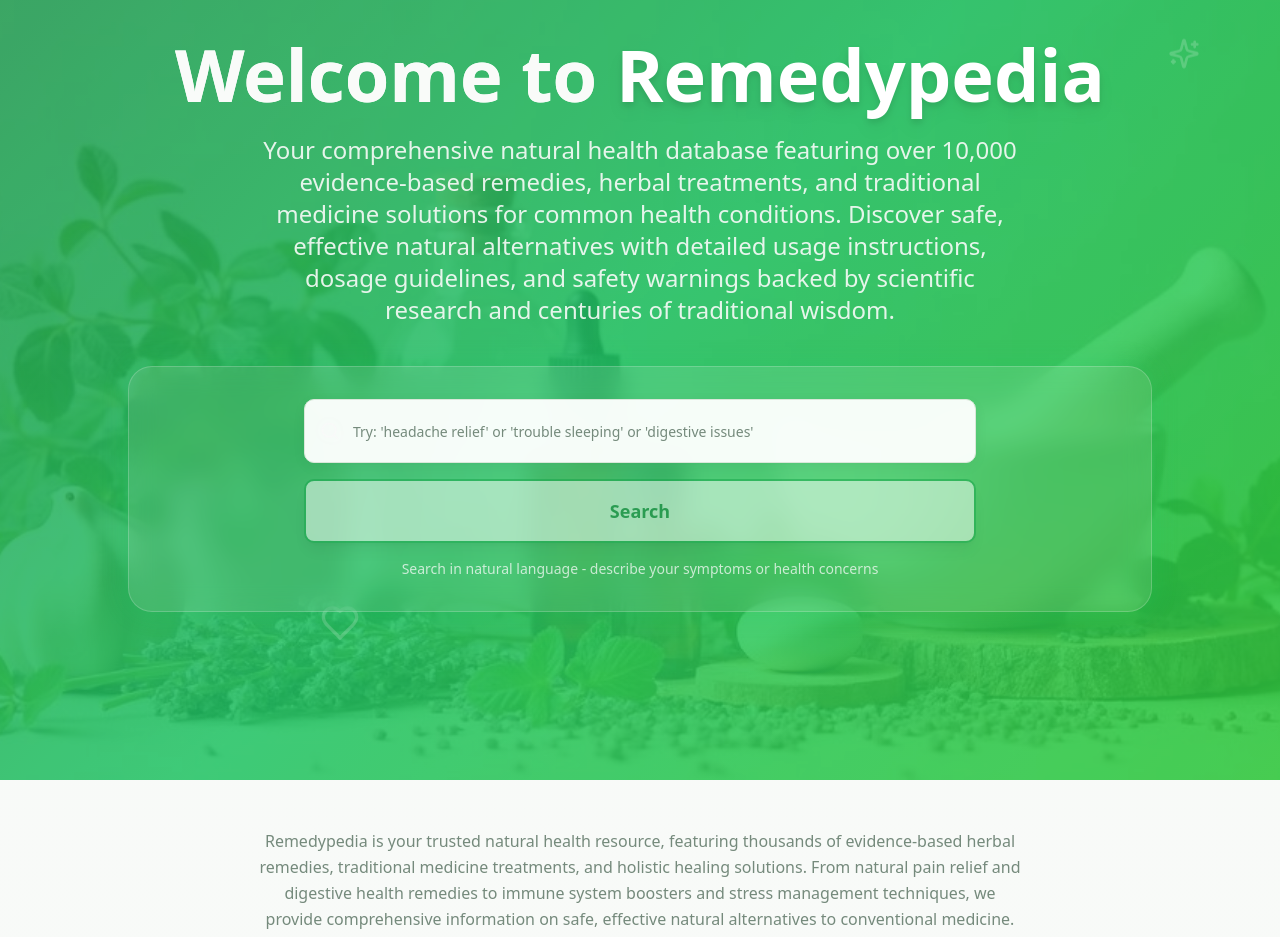
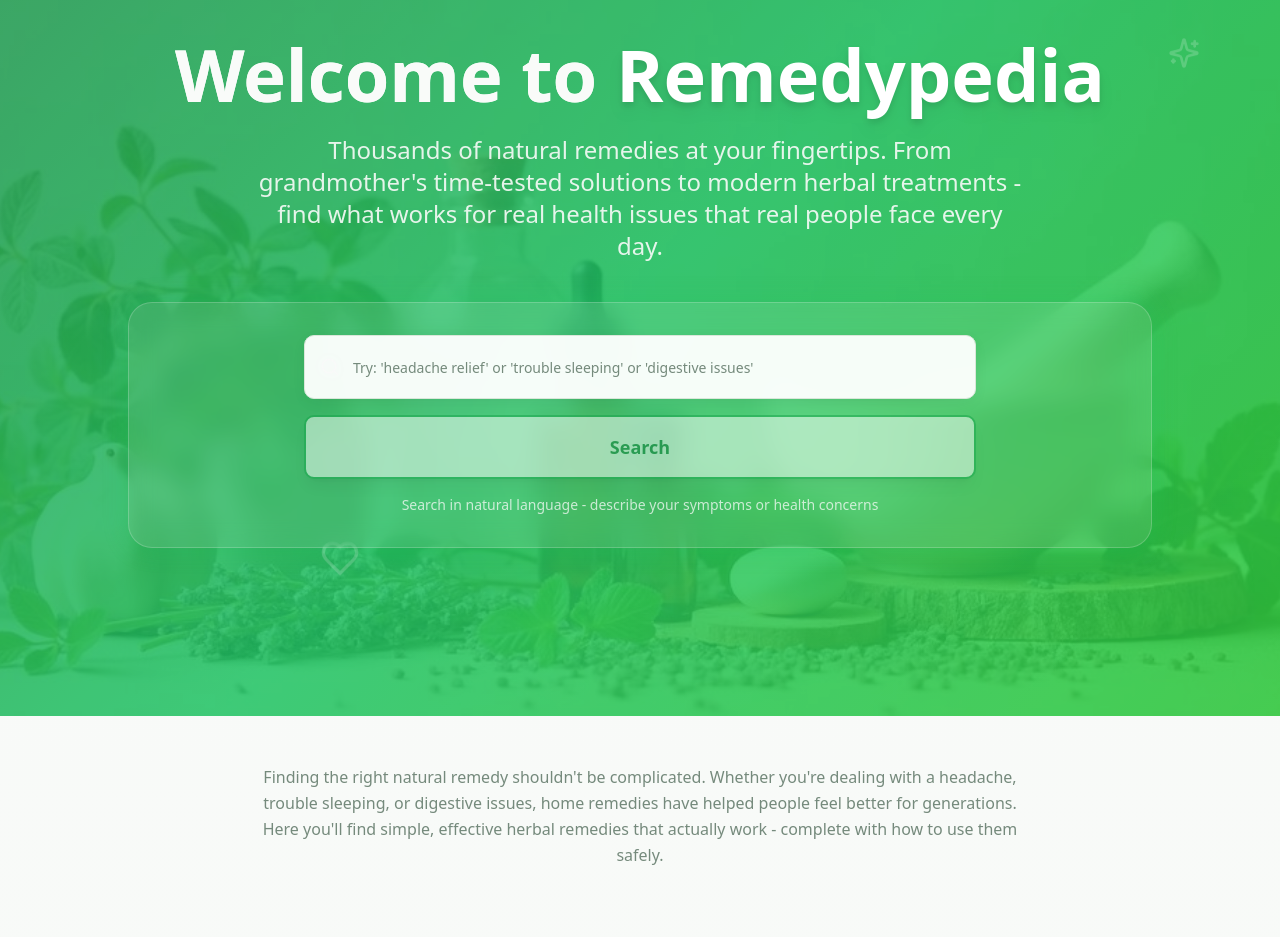
Before and after one commit to CurwinB/pedi, a React (Vite) app: page / in a window 1280 px wide. Shown: the part 122-1059 px from the top of the page. Built offline with nearby package versions, Linux system fonts and the light colour scheme.

Commit message:
Refactor homepage content
Remove content and rewrite for natural language and SEO.

```diff
--- a/src/pages/Index.tsx
+++ b/src/pages/Index.tsx
@@ -298,7 +298,7 @@ const Index = () => {
                 Welcome to <span className="text-white font-bold drop-shadow-lg">Remedypedia</span>
               </h1>
               <p className="text-xl md:text-2xl opacity-90 leading-relaxed max-w-3xl mx-auto">
-                Your comprehensive natural health database featuring over 10,000 evidence-based remedies, herbal treatments, and traditional medicine solutions for common health conditions. Discover safe, effective natural alternatives with detailed usage instructions, dosage guidelines, and safety warnings backed by scientific research and centuries of traditional wisdom.
+                Thousands of natural remedies at your fingertips. From grandmother's time-tested solutions to modern herbal treatments - find what works for real health issues that real people face every day.
               </p>
             </div>
 
@@ -320,18 +320,13 @@ const Index = () => {
         </div>
       </section>
 
-      {/* SEO Introduction Section */}
+      {/* Introduction Section */}
       <section className="container mx-auto px-4 py-12">
         <div className="max-w-3xl mx-auto text-center">
           <p className="text-muted-foreground leading-relaxed">
-            Remedypedia is your trusted natural health resource, featuring thousands of evidence-based herbal remedies,
-            traditional medicine treatments, and holistic healing solutions. From natural pain relief and digestive health
-            remedies to immune system boosters and stress management techniques, we provide comprehensive information on
-            safe, effective natural alternatives to conventional medicine. Our database covers everything from common
-            cold remedies and anti-inflammatory herbs to natural anxiety treatments and sleep aids. Each remedy includes
-            detailed preparation instructions, proper dosages, potential side effects, and scientific research backing.
-            Whether you're seeking natural remedies for headaches, digestive issues, skin conditions, or chronic health
-            concerns, Remedypedia empowers you with the knowledge to make informed decisions about your natural health journey.
+            Finding the right natural remedy shouldn't be complicated. Whether you're dealing with a headache,
+            trouble sleeping, or digestive issues, home remedies have helped people feel better for generations.
+            Here you'll find simple, effective herbal remedies that actually work - complete with how to use them safely.
           </p>
         </div>
       </section>
```
